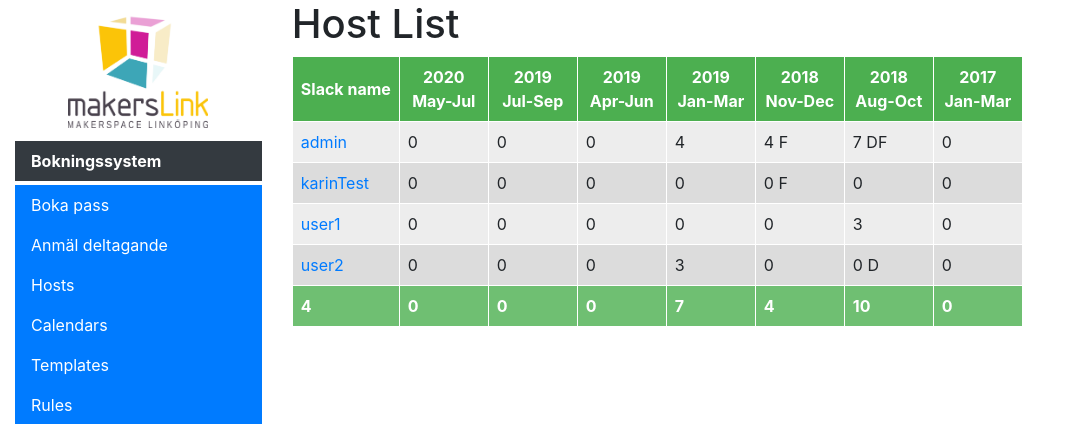
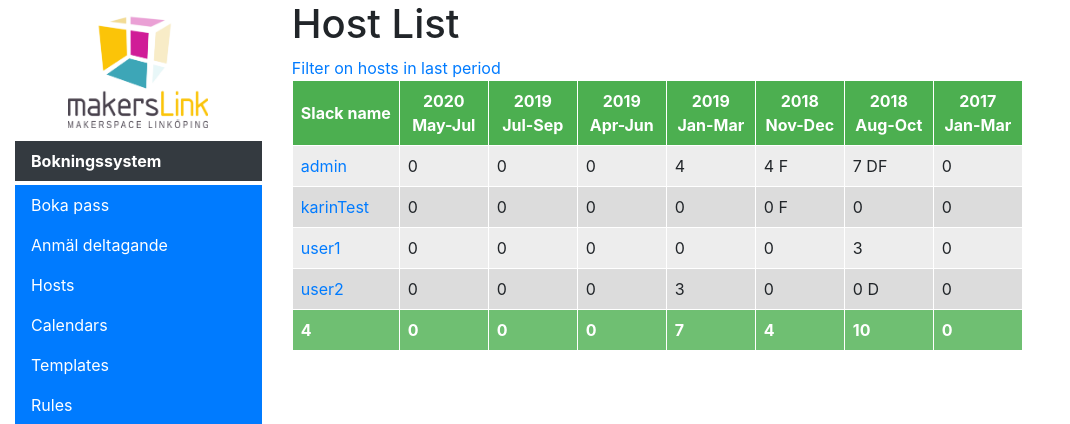
Before and after one commit to makerslink/MakersLink-Scheduling, a Django app: page /scheduler/hosts in a window 1280 px wide. Shown: the top 424 px of the page, without its empty margins (0-1070 px from the left). Run offline with Django 3.2, Linux system fonts and the light colour scheme; a user stored in the database is signed in; data comes from the database, SQL or seed files in the repository; both versions use the stored data as it was after the commit; some libraries are stand-ins or nearby versions.

Commit message:
Added filtering of host list based on hosts enabled in last period.

```diff
--- a/makerslink/scheduler/forms.py
+++ b/makerslink/scheduler/forms.py
@@ -31,7 +31,7 @@ import datetime #for checking renewal date range.
 
 
 class PeriodForm(forms.ModelForm):
-    add_from_last = forms.BooleanField(help_text="Add hosts from last period.")
+    add_from_last = forms.BooleanField(help_text="Add hosts from last period.", required=False)
     class Meta:
         fields = '__all__'
         model = SchedulingPeriod
--- a/makerslink/scheduler/models.py
+++ b/makerslink/scheduler/models.py
@@ -711,16 +711,17 @@ class SchedulingPeriod(models.Model):
 
         return resultList
 
-    def get_all_host_count_key_lists():
+    def get_all_host_count_key_lists(only_hosts_in_last_period = False):
         periodList = SchedulingPeriod.objects.all().order_by('-start')
 
         resultList = {}
 
         for period in periodList:
             for user, count_key in period.get_host_count_key_list().items():
-                if user not in resultList:
-                    resultList[user] = {}
-                resultList[user][period] = count_key
+                if not only_hosts_in_last_period or user in SchedulingPeriod.objects.latest('end').hosts.all().values_list('slackId', flat=True):
+                    if user not in resultList:
+                        resultList[user] = {}
+                    resultList[user][period] = count_key
 
         return resultList
 
--- a/makerslink/scheduler/templates/host_list.html
+++ b/makerslink/scheduler/templates/host_list.html
@@ -2,6 +2,12 @@
 
 {% block content %}
 <h1>Host List</h1>
+
+{% if view.kwargs.filter %}
+    <a href="{% url 'hosts' %}">Remove filter</a>
+{% else %}
+    <a href="{% url 'hosts_filter' filter='last' %}">Filter on hosts in last period</a>
+{% endif %}
 
 {% if schedulingperiod_list %}
 
--- a/makerslink/scheduler/urls.py
+++ b/makerslink/scheduler/urls.py
@@ -59,6 +59,7 @@ urlpatterns += [
     path('host/<str:slug>', views.HostDetailView.as_view(), name='host-detail'),
     path('profile', views.ProfileView.as_view(), name='profile'),
     path('signup', views.EventSignupView, name='host-signup'),
+    path('hosts/<str:filter>', views.HostListView.as_view(template_name='host_list.html'), name='hosts_filter'),
     path('hosts', views.HostListView.as_view(template_name='host_list.html'), name='hosts'),
 ]
 # SchedulingRuleExclusion
--- a/makerslink/scheduler/views.py
+++ b/makerslink/scheduler/views.py
@@ -207,8 +207,9 @@ class HostListView(UserIsStaffMixin, generic.ListView):
     def get_context_data(self, **kwargs):
         # Call the base implementation first to get a context
         context = super(HostListView, self).get_context_data(**kwargs)
-        context['booking_count'] = EventInstance.objects.filter(status=1).count
-        context['period_host_list'] = SchedulingPeriod.get_all_host_count_key_lists()
+        only_hosts_in_last_period = 'filter' in self.kwargs and self.kwargs['filter'] == "last"
+        #context['booking_count'] = EventInstance.objects.filter(status=1).count
+        context['period_host_list'] = SchedulingPeriod.get_all_host_count_key_lists(only_hosts_in_last_period = only_hosts_in_last_period)
         return context
 
     def get_queryset(self):
```
Also changed, not shown: makerslink/makerslink/db/db.sqlite3.
